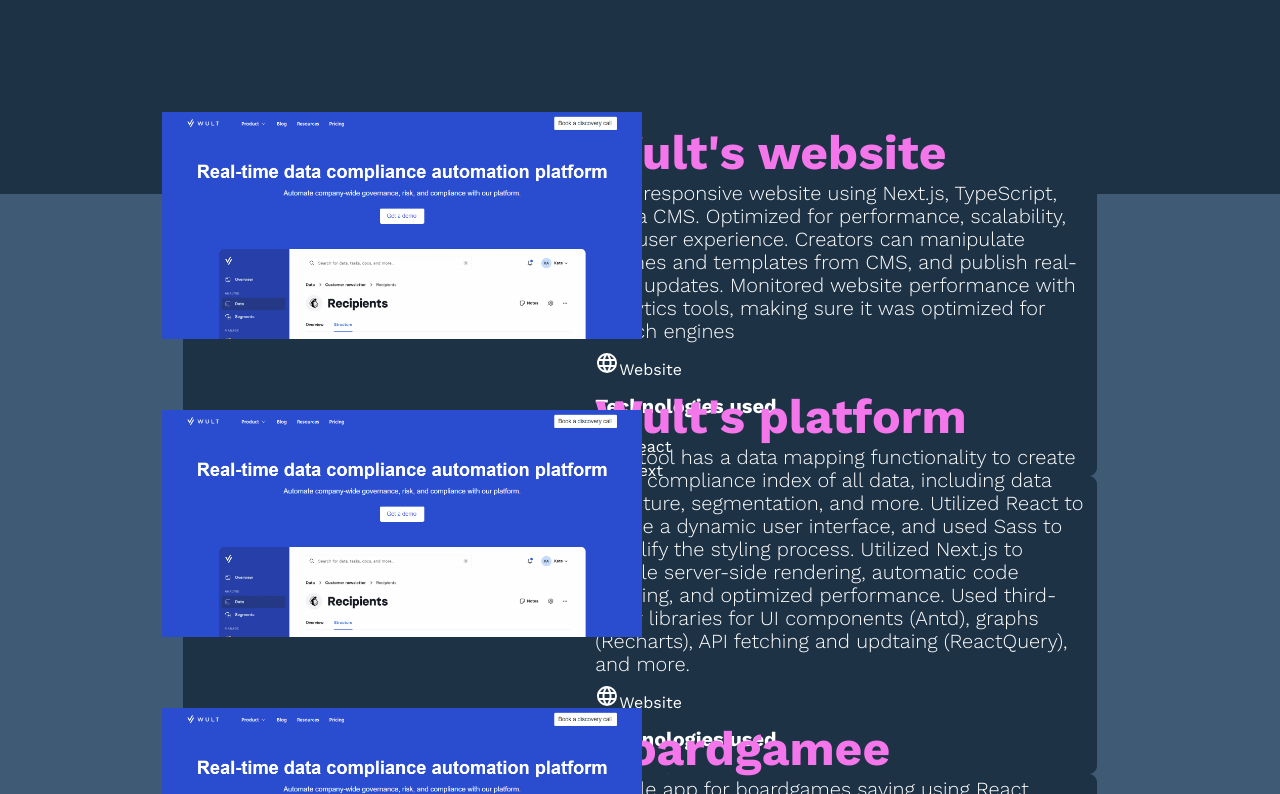
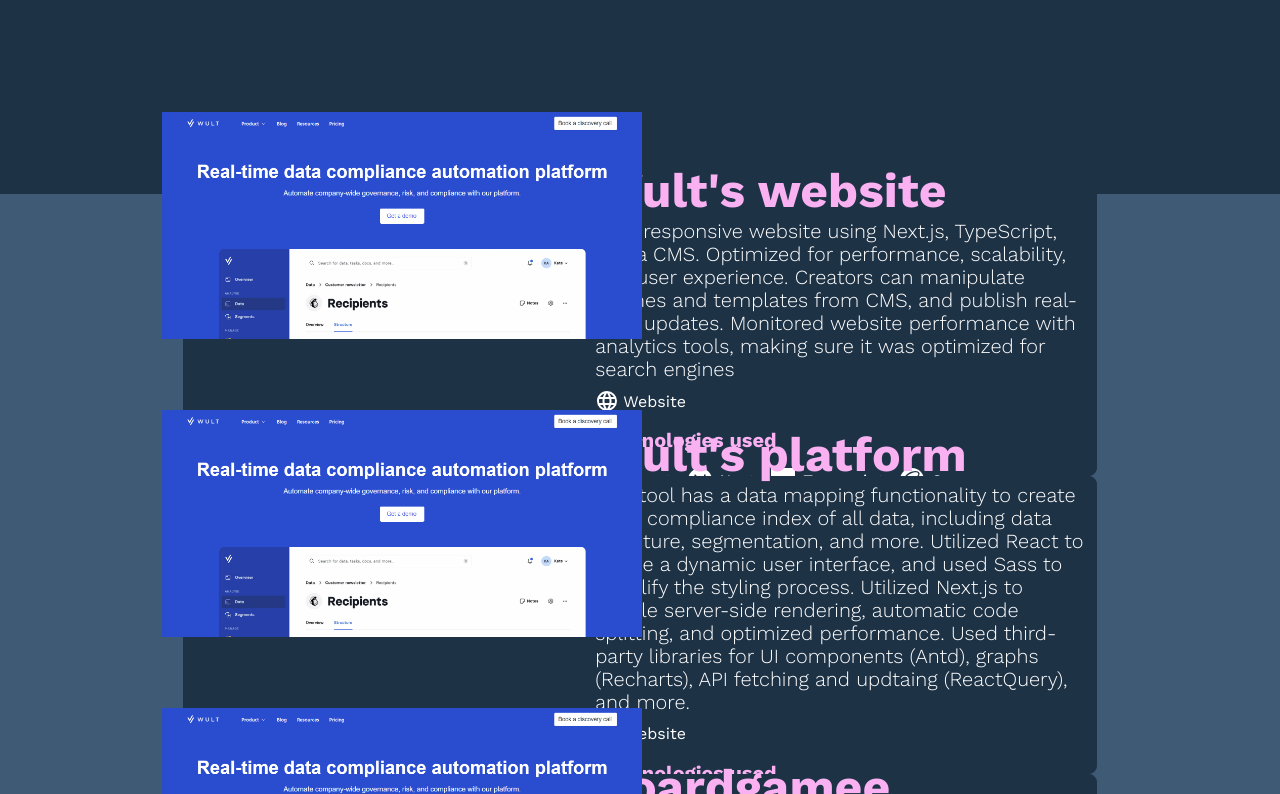
Before and after one commit to NatsGt/portfolio2023, a Next.js app: page / in a window 1280 px wide. Shown: the part 2206-3000 px from the top of the page. Built offline with nearby package versions, Linux system fonts and the light colour scheme.

Commit message:
fix styles

```diff
--- a/styles/components/projectcard.module.scss
+++ b/styles/components/projectcard.module.scss
@@ -32,7 +32,7 @@
       font-weight: 700;
       font-size: 48px;
       line-height: 59px;
-      color: $pink-200;
+      color: $pink-100;
     }
     p {
       font-weight: 300;
@@ -42,11 +42,15 @@
     }
     .link {
       display: flex;
-      align-items: center;
-      gap: 0.25rem;
+      gap: 1rem;
       &:hover {
         cursor: pointer;
         color: $pink-400;
+      }
+      .oneLink {
+        display: flex;
+        align-items: center;
+        gap: 0.25rem;
       }
     }
     .technologies {
@@ -55,6 +59,11 @@
         font-size: 20px;
         line-height: 23px;
         margin-bottom: 1rem;
+        color: $pink-100;
+      }
+      .list {
+        display: flex;
+        gap: 1rem;
       }
       .technology {
         display: flex;
```
